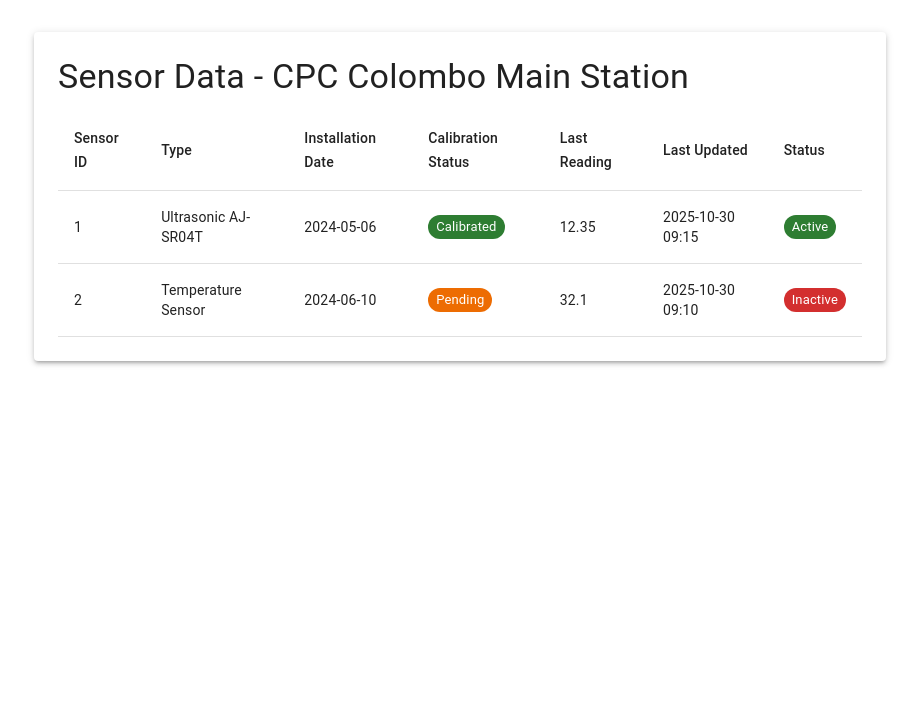
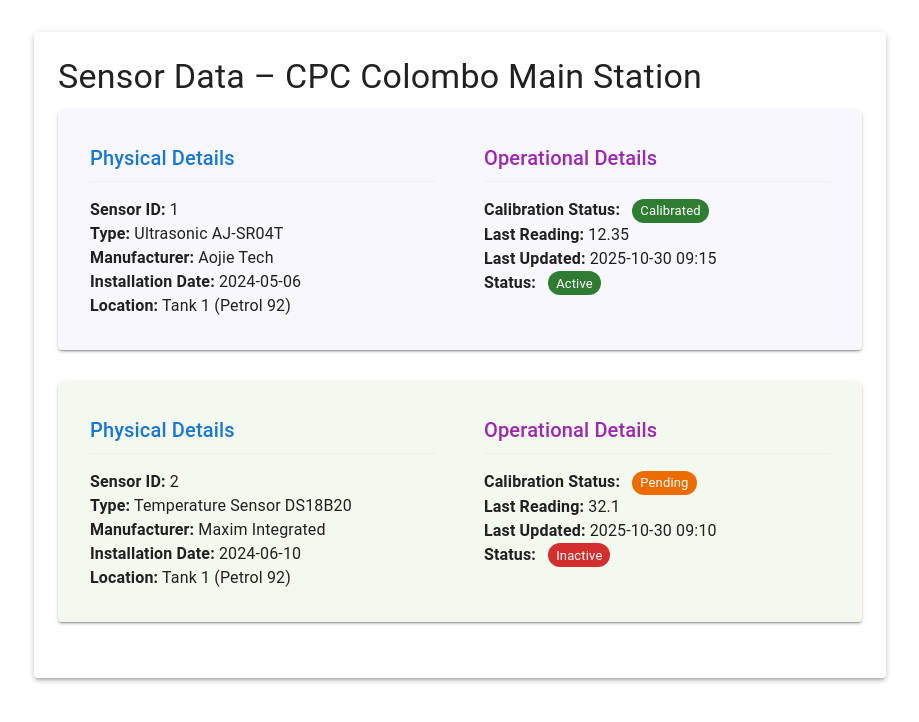
Before and after one commit to SenuraUpesh2002/Research-Project-SLIIT, a React (Vite) app in the folder client/: page /sensor in a window 1280 px wide. Shown: the top 722 px of the page, without its empty margins (180-1099 px from the left). Built offline with nearby package versions, Linux system fonts and the light colour scheme.

Commit message:
Sensor, physical and operational details classification

```diff
--- a/client/src/ComponentHome/Sensor.jsx
+++ b/client/src/ComponentHome/Sensor.jsx
@@ -1,71 +1,118 @@
 import React, { useEffect, useState } from 'react';
-import { Container, Paper, Typography, Box, Table, TableHead, TableBody, TableRow, TableCell, CircularProgress, Chip } from '@mui/material';
+import {
+  Container,
+  Paper,
+  Typography,
+  Box,
+  Grid,
+  CircularProgress,
+  Chip,
+  Divider
+} from '@mui/material';
 
 const Sensor = ({ stationId }) => {
   const [sensorData, setSensorData] = useState(null);
   const [loading, setLoading] = useState(true);
 
-  // Simulated API call, replace with your actual data fetching
   useEffect(() => {
     setTimeout(() => {
       setSensorData({
         stationName: 'CPC Colombo Main Station',
         sensors: [
-          { id: 1, sensorType: 'Ultrasonic AJ-SR04T', installationDate: '2024-05-06', calibrationStatus: 'Calibrated', lastReading: 12.35, lastUpdated: '2025-10-30 09:15', status: 'Active' },
-          { id: 2, sensorType: 'Temperature Sensor', installationDate: '2024-06-10', calibrationStatus: 'Pending', lastReading: 32.1, lastUpdated: '2025-10-30 09:10', status: 'Inactive' }
+          {
+            id: 1,
+            sensorType: 'Ultrasonic AJ-SR04T',
+            installationDate: '2024-05-06',
+            location: 'Tank 1 (Petrol 92)',
+            manufacturer: 'Aojie Tech',
+            calibrationStatus: 'Calibrated',
+            lastReading: 12.35,
+            lastUpdated: '2025-10-30 09:15',
+            status: 'Active'
+          },
+          {
+            id: 2,
+            sensorType: 'Temperature Sensor DS18B20',
+            installationDate: '2024-06-10',
+            location: 'Tank 1 (Petrol 92)',
+            manufacturer: 'Maxim Integrated',
+            calibrationStatus: 'Pending',
+            lastReading: 32.1,
+            lastUpdated: '2025-10-30 09:10',
+            status: 'Inactive'
+          }
         ]
       });
       setLoading(false);
     }, 800);
   }, [stationId]);
 
-  if (loading) return <Box display="flex" justifyContent="center" mt={4}><CircularProgress /></Box>;
+  if (loading)
+    return (
+      <Box display="flex" justifyContent="center" mt={4}>
+        <CircularProgress />
+      </Box>
+    );
 
   return (
     <Container maxWidth="md" sx={{ mt: 4 }}>
       <Paper elevation={3} sx={{ p: 3 }}>
         <Typography variant="h4" gutterBottom>
-          Sensor Data - {sensorData.stationName}
+          Sensor Data – {sensorData.stationName}
         </Typography>
-
-        <Table>
-          <TableHead>
-            <TableRow>
-              <TableCell>Sensor ID</TableCell>
-              <TableCell>Type</TableCell>
-              <TableCell>Installation Date</TableCell>
-              <TableCell>Calibration Status</TableCell>
-              <TableCell>Last Reading</TableCell>
-              <TableCell>Last Updated</TableCell>
-              <TableCell>Status</TableCell>
-            </TableRow>
-          </TableHead>
-          <TableBody>
-            {sensorData.sensors.map(sensor => (
-              <TableRow key={sensor.id}>
-                <TableCell>{sensor.id}</TableCell>
-                <TableCell>{sensor.sensorType}</TableCell>
-                <TableCell>{sensor.installationDate}</TableCell>
-                <TableCell>
+        {sensorData.sensors.map((sensor, idx) => (
+          <Paper key={sensor.id} elevation={2} sx={{ p: 2, mb: 4, bgcolor: idx % 2 === 0 ? "#f8f7fd" : "#f3f9ee" }}>
+            <Grid container spacing={2}>
+              {/* Physical Details */}
+              <Grid item xs={12} md={6}>
+                <Box sx={{ p: 2 }}>
+                  <Typography variant="h6" color="primary" gutterBottom>
+                    Physical Details
+                  </Typography>
+                  <Divider sx={{ mb: 2 }} />
+                  <Typography><b>Sensor ID:</b> {sensor.id}</Typography>
+                  <Typography><b>Type:</b> {sensor.sensorType}</Typography>
+                  <Typography><b>Manufacturer:</b> {sensor.manufacturer}</Typography>
+                  <Typography><b>Installation Date:</b> {sensor.installationDate}</Typography>
+                  <Typography><b>Location:</b> {sensor.location}</Typography>
+                </Box>
+              </Grid>
+              {/* Operational Details */}
+              <Grid item xs={12} md={6}>
+                <Box sx={{ p: 2 }}>
+                  <Typography variant="h6" color="secondary" gutterBottom>
+                    Operational Details
+                  </Typography>
+                  <Divider sx={{ mb: 2 }} />
+                  <Typography>
+                    <b>Calibration Status:</b>{' '}
                     <Chip
                       label={sensor.calibrationStatus}
                       color={sensor.calibrationStatus === 'Calibrated' ? 'success' : 'warning'}
                       size="small"
+                      sx={{ ml: 1 }}
                     />
-                </TableCell>
-                <TableCell>{sensor.lastReading}</TableCell>
-                <TableCell>{sensor.lastUpdated}</TableCell>
-                <TableCell>
+                  </Typography>
+                  <Typography>
+                    <b>Last Reading:</b> {sensor.lastReading}
+                  </Typography>
+                  <Typography>
+                    <b>Last Updated:</b> {sensor.lastUpdated}
+                  </Typography>
+                  <Typography>
+                    <b>Status:</b>{' '}
                     <Chip
                       label={sensor.status}
                       color={sensor.status === 'Active' ? 'success' : 'error'}
                       size="small"
+                      sx={{ ml: 1 }}
                     />
-                </TableCell>
-              </TableRow>
+                  </Typography>
+                </Box>
+              </Grid>
+            </Grid>
+          </Paper>
         ))}
-          </TableBody>
-        </Table>
       </Paper>
     </Container>
   );
```
Lines whose indentation alone changed are shown as unchanged.
